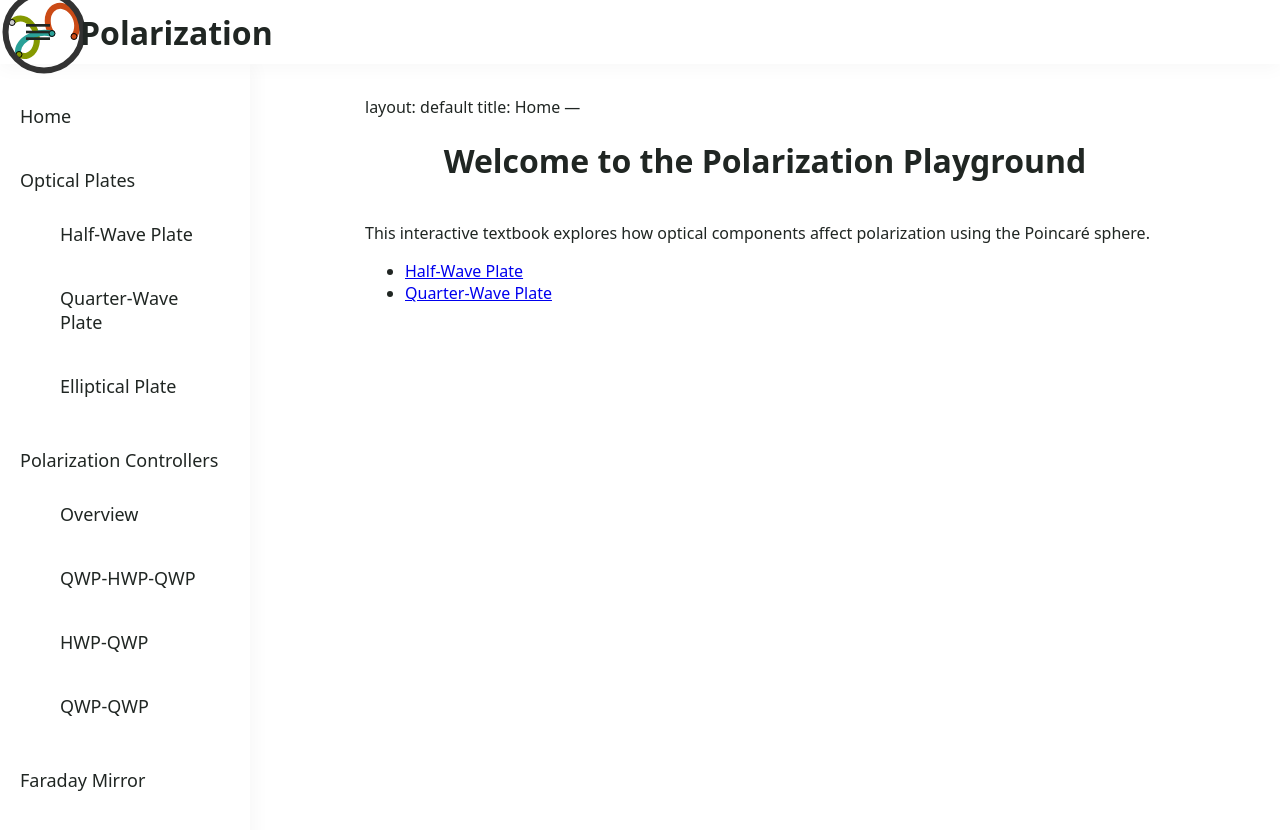
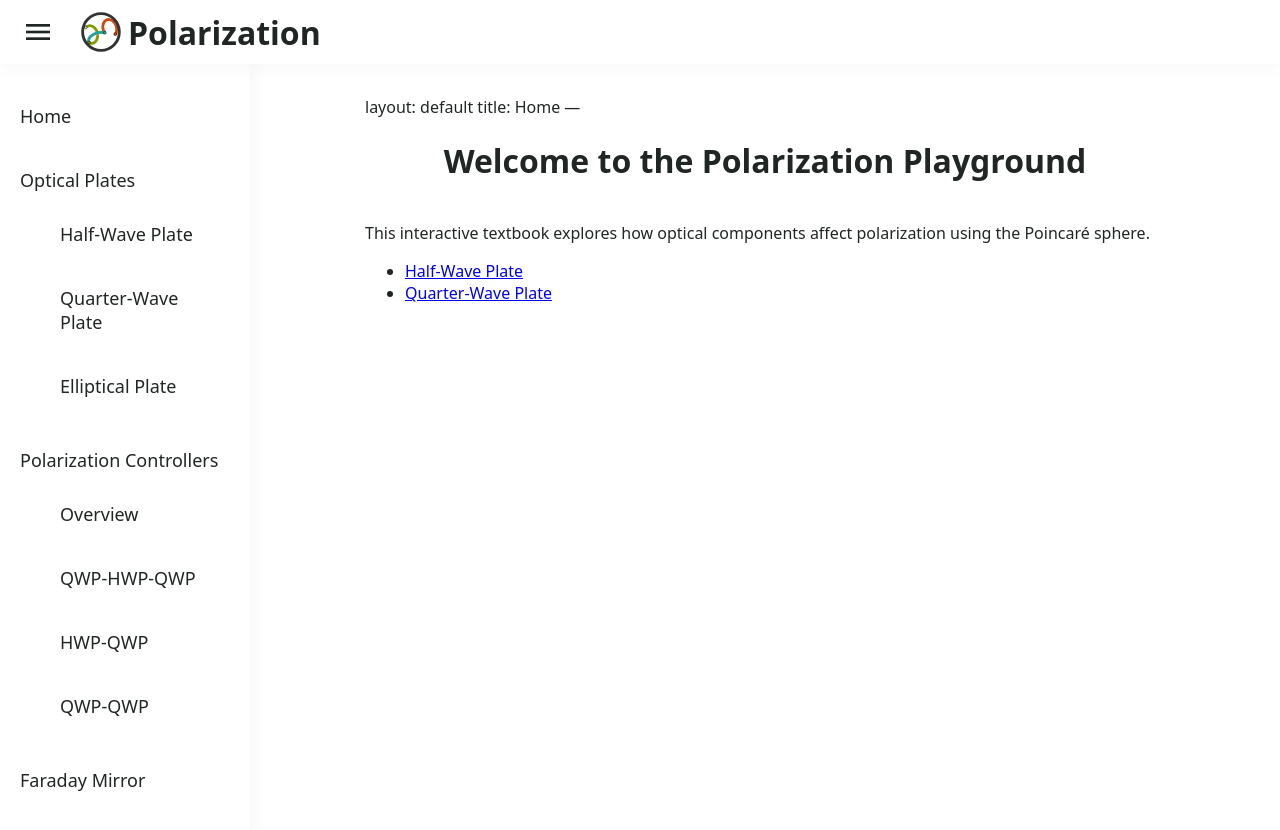
Before and after one commit to Tandemun/Polarization_playground, a Jekyll site: the page built from index.md, in a window 1280 px wide and 900 px high. Shown: the top 830 px of the window. Built offline with Jekyll 4.4.1, drawn with Linux system fonts in a browser that asks for light colours; our own code applies the rules of GitHub Pages for plain Markdown files.

Commit message:
Update style.css

```diff
--- a/assets/style.css
+++ b/assets/style.css
@@ -55,12 +55,20 @@ body{
   -webkit-tap-highlight-color: transparent;
 }
 
+.logo {
+  height: 40px;
+  position: absolute;
+  left: 5rem;
+}
+
+
+
 .site-title {
   font-size: 2rem;
   margin: 0;
   font-weight: bold;
   position: absolute;
-  left: 5rem;
+  left: 8rem;
 }
 
 .layout {
```
